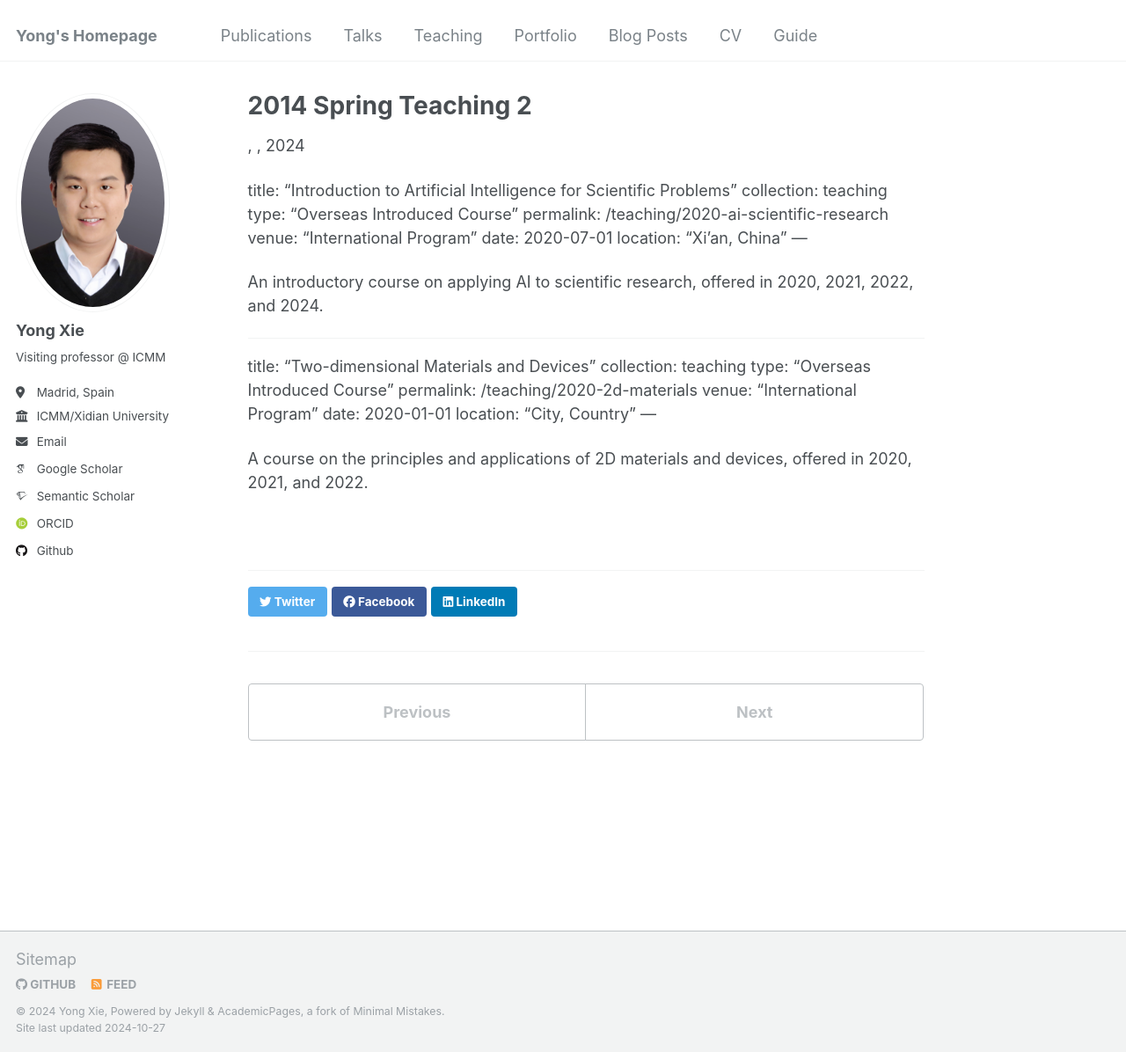
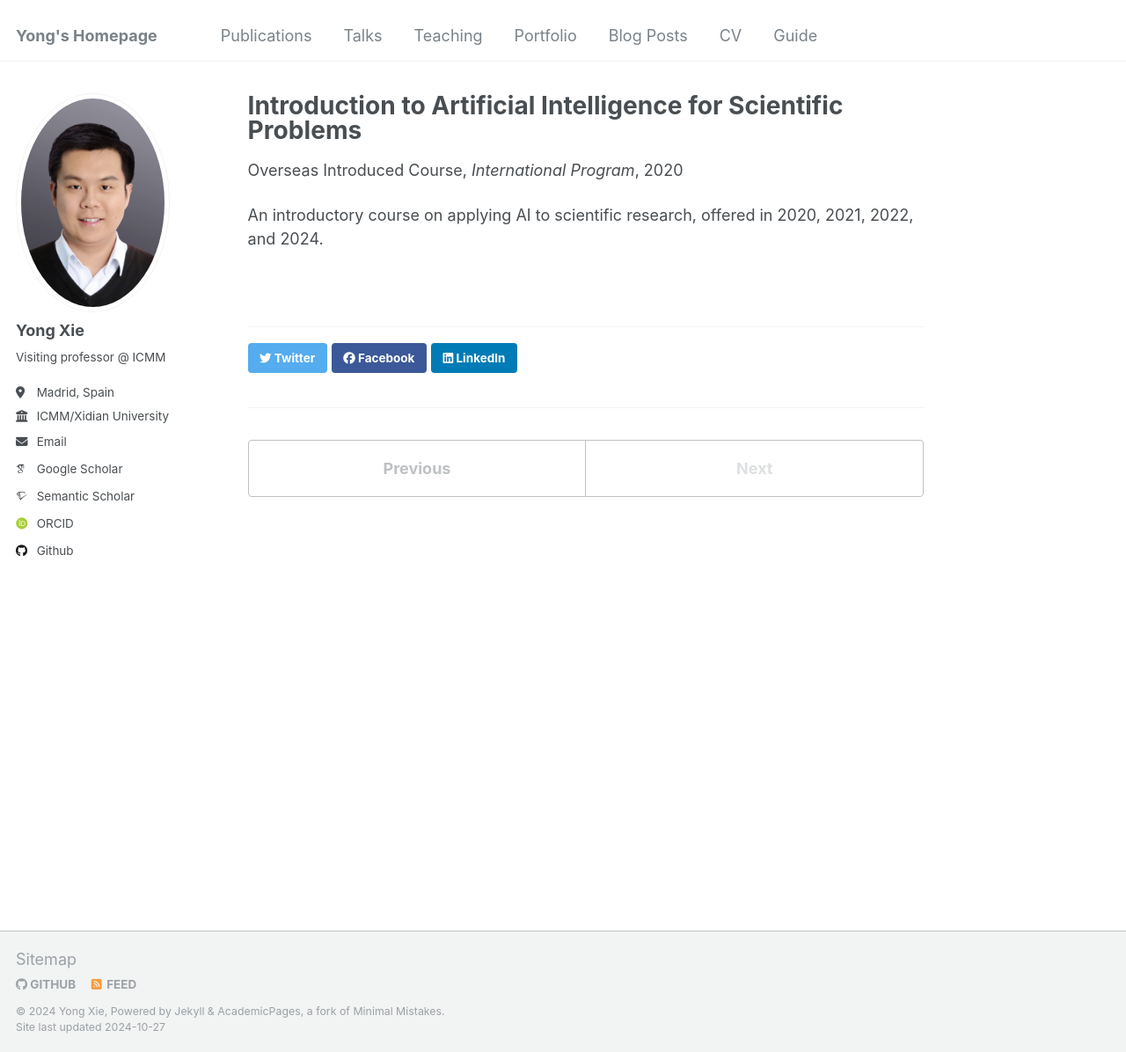
Before and after one commit to YongXie-ICMM/yongxie-icmm.github.io, a Jekyll site: the page built from _teaching/2014-spring-teaching-2.md, in a window 1280 px wide and 1196 px high. Shown: the whole window at 88% size. Built offline with Jekyll 4.4.1, drawn with Linux system fonts in a browser that asks for light colours; some web fonts are replaced.

Commit message:
Updated teaching

```diff
--- a/_teaching/2014-spring-teaching-2.md
+++ b/_teaching/2014-spring-teaching-2.md
@@ -1,4 +1,3 @@
----
 ---
 title: "Introduction to Artificial Intelligence for Scientific Problems"
 collection: teaching
@@ -10,16 +9,3 @@ location: "Xi'an, China"
 ---
 
 An introductory course on applying AI to scientific research, offered in 2020, 2021, 2022, and 2024.
-
----
-
-title: "Two-dimensional Materials and Devices"
-collection: teaching
-type: "Overseas Introduced Course"
-permalink: /teaching/2020-2d-materials
-venue: "International Program"
-date: 2020-01-01
-location: "City, Country"
----
-
-A course on the principles and applications of 2D materials and devices, offered in 2020, 2021, and 2022.
--- a/_teaching/2015-spring-teaching-2.md
+++ /dev/null
@@ -1,20 +0,0 @@
----
-title: "Teaching experience 2"
-collection: teaching
-type: "Workshop"
-permalink: /teaching/2015-spring-teaching-1
-venue: "University 1, Department"
-date: 2015-01-01
-location: "City, Country"
----
-
-This is a description of a teaching experience. You can use markdown like any other post.
-
-Heading 1
-======
-
-Heading 2
-======
-
-Heading 3
-======
```
